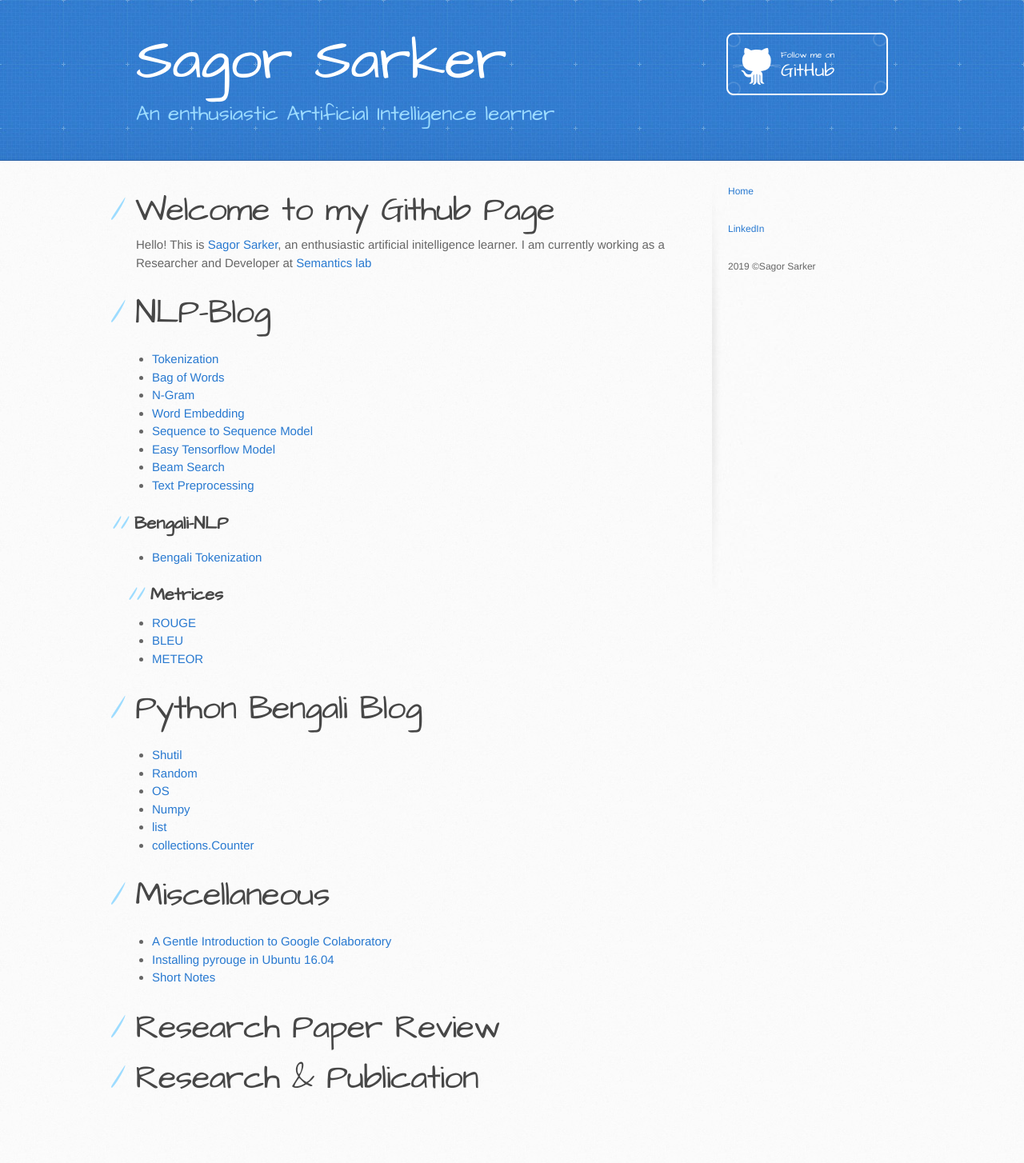
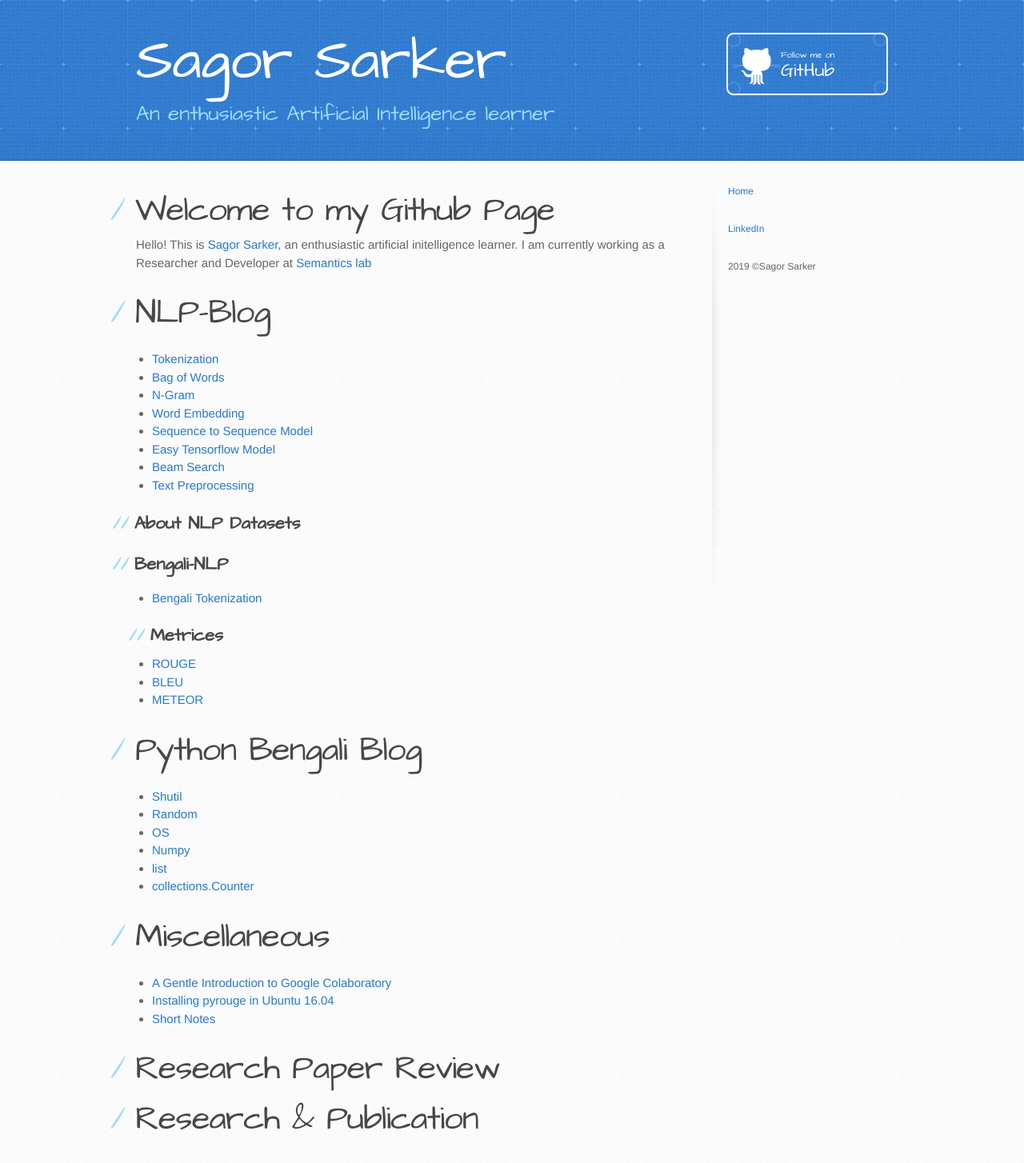
Before and after one commit to sagorbrur/sagorbrur.github.io, a Jekyll site: the page built from index.md, in a window 1280 px wide. Shown: the whole page at 80% size. Built offline with Jekyll 4.4.1, drawn with Linux system fonts in a browser that asks for light colours; our own code applies the rules of GitHub Pages for plain Markdown files; before the commit the page ends 1402 px from its top, so only the background shows below that.

Commit message:
Update index.md

```diff
--- a/index.md
+++ b/index.md
@@ -11,12 +11,15 @@ I am currently working as a Researcher and Developer at [Semantics lab](http://s
 * [Beam Search](beamsearch.md)
 * [Text Preprocessing](preprocessing/text_preprocessing.md)
 
+## About NLP Datasets
+
 ## Bengali-NLP
 * [Bengali Tokenization](bengali-tokenization.md)
 ## Metrices
 * [ROUGE](rouge.md)
 * [BLEU](bleu.md)
 * [METEOR](meteor.md)
+
 
 
 # Python Bengali Blog
```
